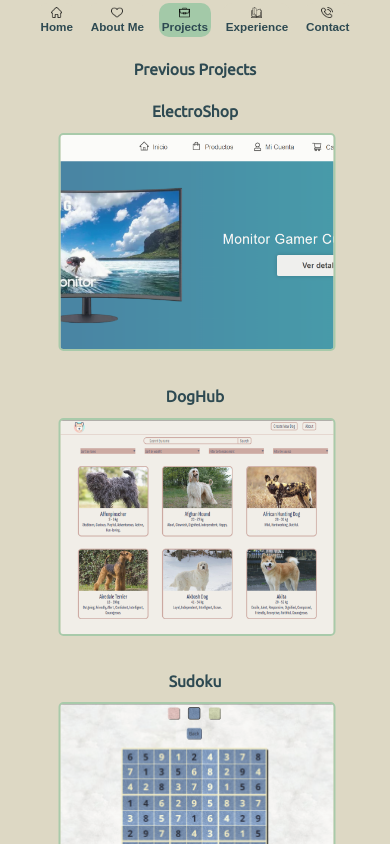
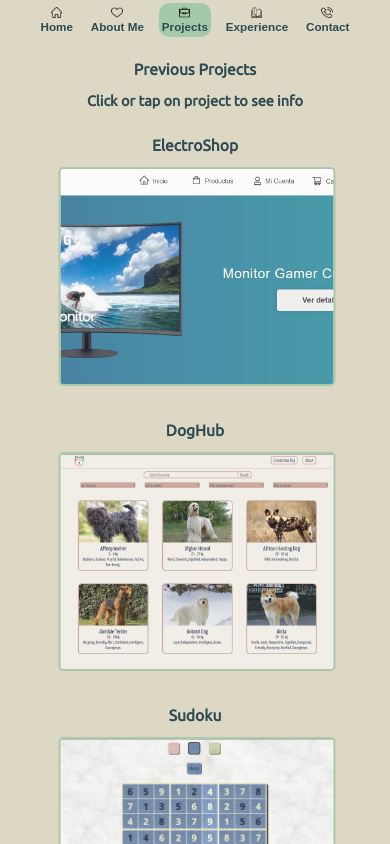
Before and after one commit to Orianamartina/Portfolio, a Next.js app in the folder portfolio/: page / in a window 390 px wide. Both pictures are taken after a click on the button "Projects". Shown: the top 844 px of the page. Built offline with nearby package versions, Linux system fonts and the light colour scheme.

Commit message:
contact page responsive

```diff
--- a/portfolio/src/app/components/contact/contact.module.css
+++ b/portfolio/src/app/components/contact/contact.module.css
@@ -8,7 +8,8 @@
 }
 .buttonImage{
     height: 2vw;
-    margin-right: 5%;
+    margin-right: 15%;
+    margin-left: 10%;
 
 }
 .linkText{
@@ -23,13 +24,13 @@
 }
 
 .textContainers{
-    display: flex;
-    justify-content:center;
+
+
     margin-top: 5%;
     background-color: var(--3);
     border: 0.1vw solid var(--1);
     border-radius: 10px;
-    padding: 2%;
+    padding: 4%;
     margin-bottom: 5%;
 
 
@@ -46,5 +47,6 @@
     }
     .container{
         margin-top: 30vh;
+        width: 90%;
     }
 }
--- a/portfolio/src/app/components/projects/Projects.jsx
+++ b/portfolio/src/app/components/projects/Projects.jsx
@@ -48,7 +48,7 @@ export default function Projects(){
             <div className={style.circle}></div>
              <div className={style.circle2}></div>
             <h1 className={style.title}>Previous Projects</h1>
-
+            <h3 className={style.subtitle}>Click or tap on project to see info</h3>
             <ProjectCard project = {electroShop}/>
             <ProjectCard project = {dogHub} />
             <ProjectCard project = {sudoku} />
--- a/portfolio/src/app/components/projects/projects.module.css
+++ b/portfolio/src/app/components/projects/projects.module.css
@@ -32,6 +32,10 @@
     z-index: -1; /* Push the circle behind the image */
     transition: 1s;
 }
+.subtitle{
+    color: var(--0);
+    font: 1.7vw;
+}
 @media (max-width: 1000px){
     .circle{
         height: 0;
@@ -43,4 +47,7 @@
     .title{
         font-size: 4vw;
     }
+    .subtitle{
+        font-size: 3.7vw;
+    }
 }
```
